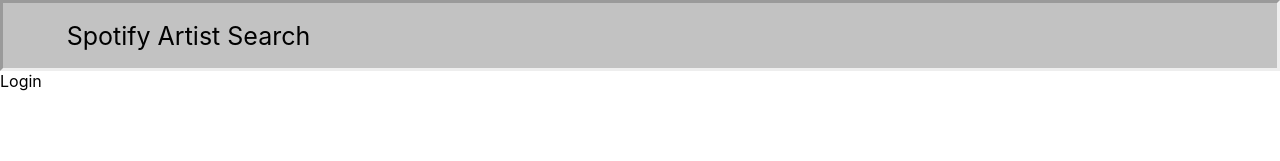
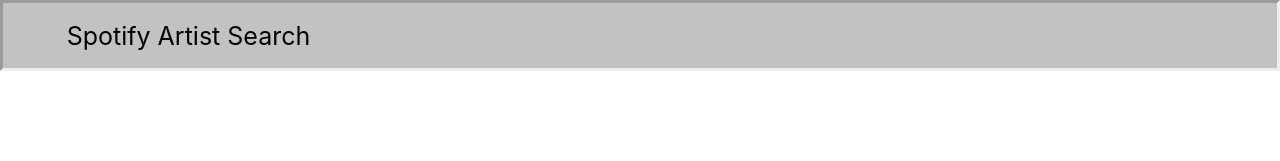
Before and after one commit to Nadim-Nahle/spotify-react, a React (Create React App) app in the folder frontend-react/: page / in a window 1280 px wide. Shown: the top 161 px of the page. Built offline with nearby package versions, Linux system fonts and the light colour scheme.

Commit message:
Create Call back folder

```diff
--- /dev/null
+++ b/frontend-react/src/components/login/Login.css
@@ -0,0 +1,6 @@
+.login {
+  min-height: 100vh;
+  display: flex;
+  justify-content: center;
+  align-items: center;
+}
--- a/frontend-react/src/components/login/Login.jsx
+++ b/frontend-react/src/components/login/Login.jsx
@@ -1,7 +1,8 @@
 import React from "react";
+import "./Login.css";
 
 const Login = () => {
-  return <div>Login</div>;
+  return <div className="login">Login</div>;
 };
 
 export default Login;
```
Also changed, not shown: frontend-react/src/pages/callback/CallBack.jsx (added, +11 -0 lines).
